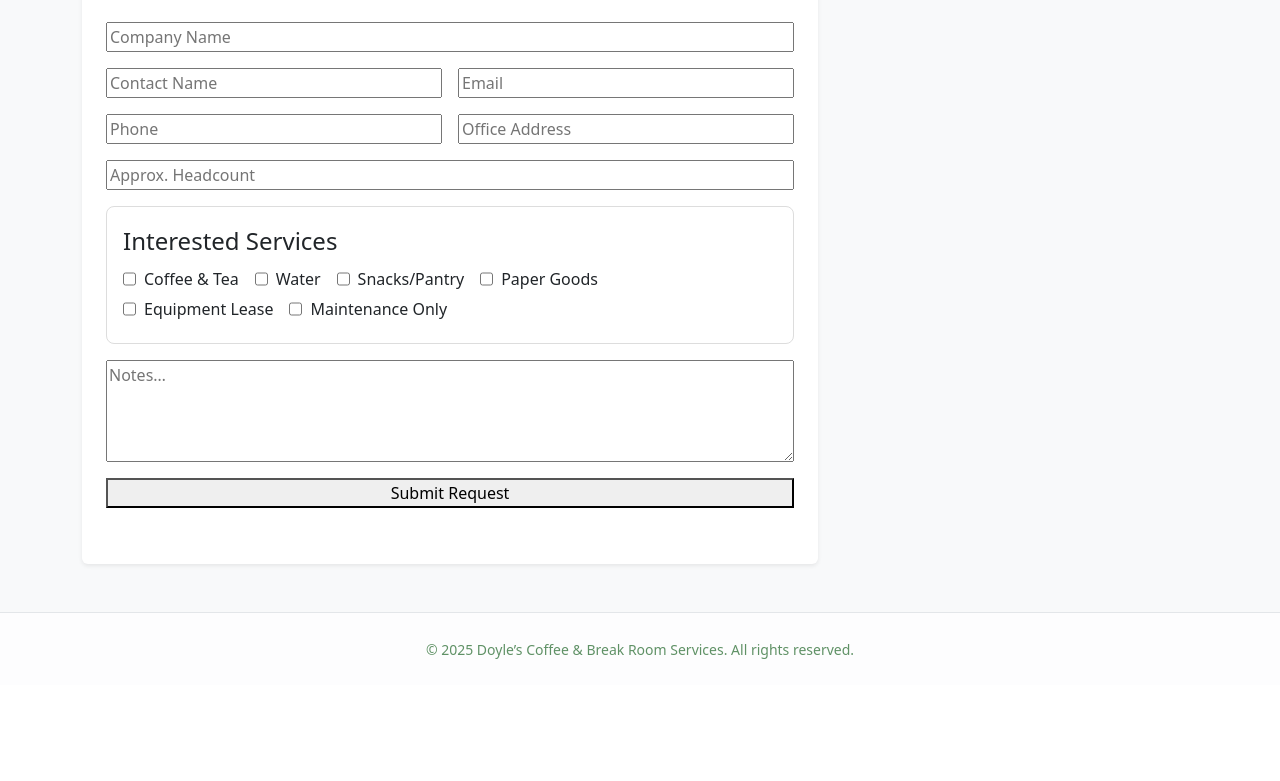
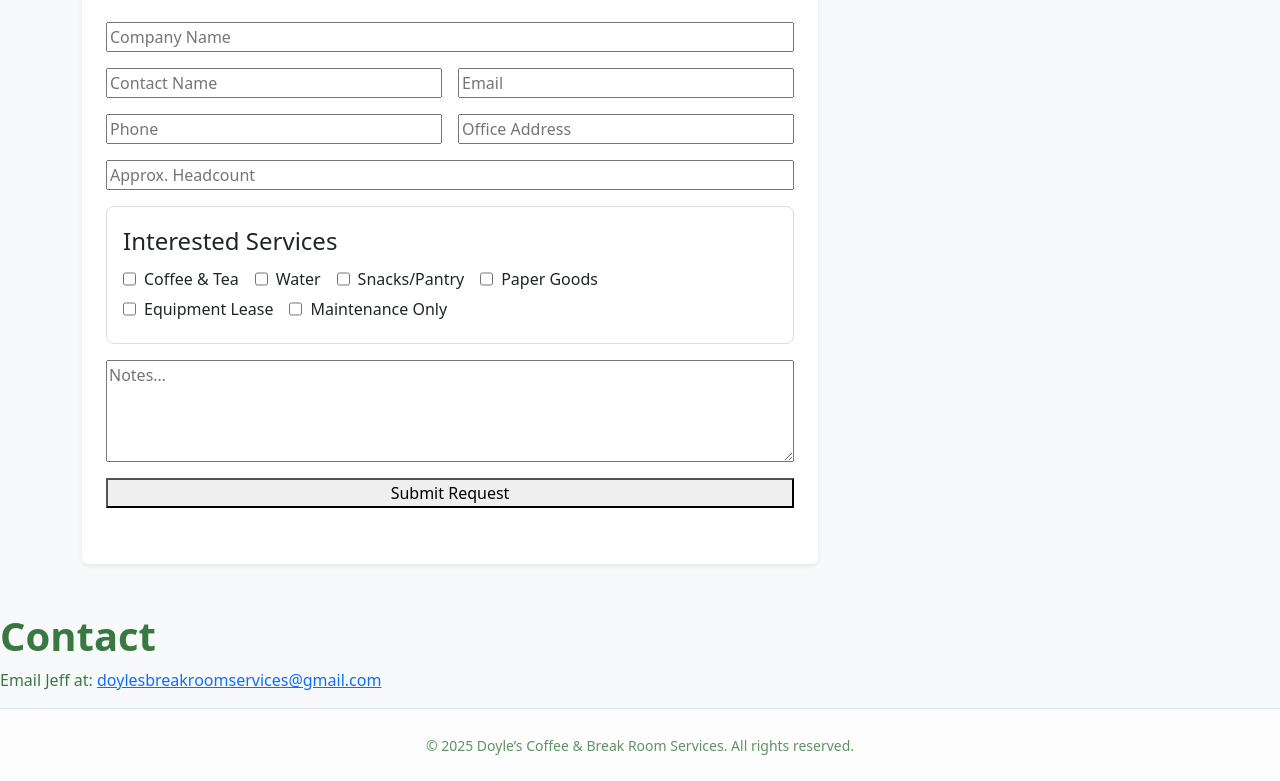
Before and after one commit to adriantheodor/doyles-coffee-front, a React (Create React App) app: page / in a window 1280 px wide. Shown: the part 1096-1877 px from the top of the page. Before the commit the page ends 1781 px from the top, so only its background shows below. Built offline with nearby package versions, Linux system fonts and the light colour scheme; no server answers.

Commit message:
home page edit

```diff
--- a/src/pages/HomePage.js
+++ b/src/pages/HomePage.js
@@ -106,6 +106,11 @@ const HomePage = ({ onLogin }) => {
         </div>
       </div>
 
+      <div>
+      <h1>Contact</h1>
+      <p>Email Jeff at: <a href="mailto:doylesbreakroomservices@gmail.com">doylesbreakroomservices@gmail.com</a></p>
+    </div>
+
       {/* Footer */}
       <footer className="text-center py-4 bg-white border-top">
         <small className="text-muted">
```
